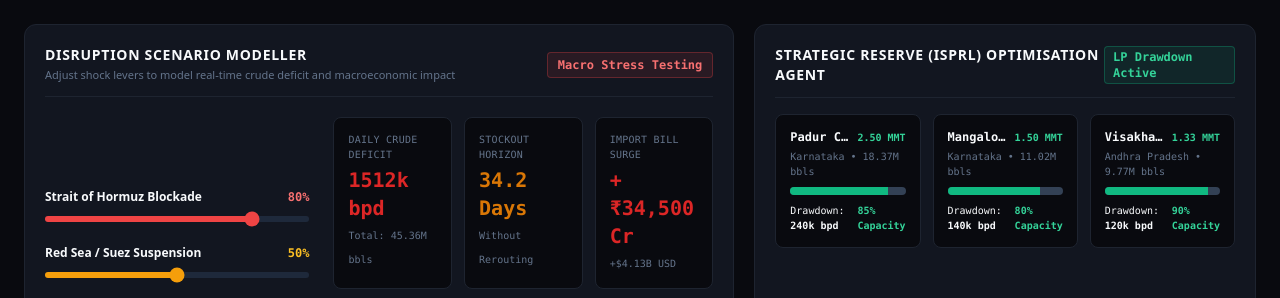
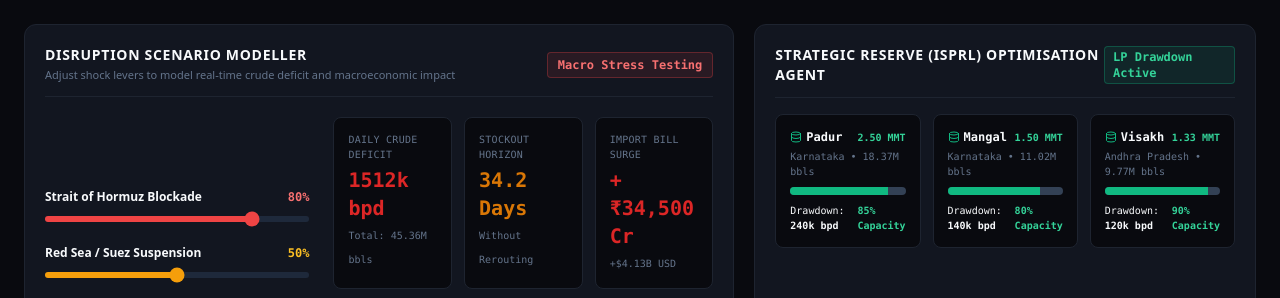
Before and after one commit to sohan1saha/India-energy-intelligence, a Next.js app in the folder frontend/: page / in a window 1280 px wide. Shown: the part 1189-1487 px from the top of the page. Built offline with nearby package versions, Linux system fonts and the light colour scheme; no server answers.

Commit message:
Allow users to click Padur, Mangalore, and Visakhapatnam cavern boxes in SPROptimizerCard to highlight and select them on the GIS map

```diff
--- a/frontend/src/app/page.tsx
+++ b/frontend/src/app/page.tsx
@@ -435,7 +435,12 @@ export default function Home() {
             />
           </div>
           <div className="lg:col-span-5 flex flex-col">
-            <SPROptimizerCard theme={theme} daysExtended={18.0} />
+            <SPROptimizerCard
+              theme={theme}
+              daysExtended={18.0}
+              selectedNodeId={selectedNodeId}
+              onSelectCavern={(cavernId) => handleSelectNode(selectedNodeId === cavernId ? null : cavernId)}
+            />
           </div>
         </div>
 
--- a/frontend/src/components/SPROptimizerCard.tsx
+++ b/frontend/src/components/SPROptimizerCard.tsx
@@ -1,14 +1,27 @@
 'use client';
 
 import React from 'react';
-import { ShieldCheck } from 'lucide-react';
+import { ShieldCheck, Database } from 'lucide-react';
 
 interface SPROptimizerCardProps {
   theme: 'dark' | 'cream';
   daysExtended: number;
+  selectedNodeId?: string | null;
+  onSelectCavern?: (cavernId: string) => void;
 }
 
-export const SPROptimizerCard: React.FC<SPROptimizerCardProps> = ({ theme, daysExtended }) => {
+export const SPROptimizerCard: React.FC<SPROptimizerCardProps> = ({
+  theme,
+  daysExtended,
+  selectedNodeId,
+  onSelectCavern
+}) => {
+  const handleCavernClick = (id: string) => {
+    if (onSelectCavern) {
+      onSelectCavern(id);
+    }
+  };
+
   return (
     <div className={`p-5 rounded-xl border transition-colors flex flex-col h-full ${
       theme === 'dark' ? 'bg-dark-card border-dark-border text-dark-text' : 'bg-cream-card border-cream-border text-cream-text'
@@ -25,11 +38,22 @@ export const SPROptimizerCard: React.FC<SPROptimizerCardProps> = ({ theme, daysE
 
       {/* Cavern Grid */}
       <div className="grid grid-cols-1 md:grid-cols-3 gap-3 mb-4 font-mono">
-        <div className={`p-3.5 rounded-lg border ${
-          theme === 'dark' ? 'bg-dark-bg border-dark-border' : 'bg-cream-bg border-cream-border'
-        }`}>
+        {/* Padur Cavern Box */}
+        <div
+          onClick={() => handleCavernClick('padur')}
+          className={`p-3.5 rounded-lg border cursor-pointer transition ${
+            selectedNodeId === 'padur'
+              ? 'border-emerald-500 bg-emerald-500/10 ring-2 ring-emerald-500 shadow-md scale-[1.02]'
+              : theme === 'dark'
+              ? 'bg-dark-bg border-dark-border hover:border-slate-500'
+              : 'bg-cream-bg border-cream-border hover:border-slate-500'
+          }`}
+        >
           <div className="flex items-center justify-between gap-2 mb-1">
-            <span className="text-xs font-bold truncate">Padur Cavern</span>
+            <div className="flex items-center gap-1 text-xs font-bold truncate">
+              <Database className="w-3 h-3 text-emerald-500 shrink-0" />
+              <span>Padur Cavern</span>
+            </div>
             <span className={`text-[10px] font-bold shrink-0 ${theme === 'dark' ? 'text-emerald-400' : 'text-emerald-800'}`}>2.50 MMT</span>
           </div>
           <p className="text-[10px] text-slate-500 mb-2 font-medium">Karnataka • 18.37M bbls</p>
@@ -43,11 +67,22 @@ export const SPROptimizerCard: React.FC<SPROptimizerCardProps> = ({ theme, daysE
           </div>
         </div>
 
-        <div className={`p-3.5 rounded-lg border ${
-          theme === 'dark' ? 'bg-dark-bg border-dark-border' : 'bg-cream-bg border-cream-border'
-        }`}>
+        {/* Mangalore Cavern Box */}
+        <div
+          onClick={() => handleCavernClick('mangalore')}
+          className={`p-3.5 rounded-lg border cursor-pointer transition ${
+            selectedNodeId === 'mangalore'
+              ? 'border-emerald-500 bg-emerald-500/10 ring-2 ring-emerald-500 shadow-md scale-[1.02]'
+              : theme === 'dark'
+              ? 'bg-dark-bg border-dark-border hover:border-slate-500'
+              : 'bg-cream-bg border-cream-border hover:border-slate-500'
+          }`}
+        >
           <div className="flex items-center justify-between gap-2 mb-1">
-            <span className="text-xs font-bold truncate">Mangalore Cavern</span>
+            <div className="flex items-center gap-1 text-xs font-bold truncate">
+              <Database className="w-3 h-3 text-emerald-500 shrink-0" />
+              <span>Mangalore Cavern</span>
+            </div>
             <span className={`text-[10px] font-bold shrink-0 ${theme === 'dark' ? 'text-emerald-400' : 'text-emerald-800'}`}>1.50 MMT</span>
           </div>
           <p className="text-[10px] text-slate-500 mb-2 font-medium">Karnataka • 11.02M bbls</p>
@@ -61,11 +96,22 @@ export const SPROptimizerCard: React.FC<SPROptimizerCardProps> = ({ theme, daysE
           </div>
         </div>
 
-        <div className={`p-3.5 rounded-lg border ${
-          theme === 'dark' ? 'bg-dark-bg border-dark-border' : 'bg-cream-bg border-cream-border'
-        }`}>
+        {/* Visakhapatnam Cavern Box */}
+        <div
+          onClick={() => handleCavernClick('visakh')}
+          className={`p-3.5 rounded-lg border cursor-pointer transition ${
+            selectedNodeId === 'visakh'
+              ? 'border-emerald-500 bg-emerald-500/10 ring-2 ring-emerald-500 shadow-md scale-[1.02]'
+              : theme === 'dark'
+              ? 'bg-dark-bg border-dark-border hover:border-slate-500'
+              : 'bg-cream-bg border-cream-border hover:border-slate-500'
+          }`}
+        >
           <div className="flex items-center justify-between gap-2 mb-1">
-            <span className="text-xs font-bold truncate">Visakhapatnam</span>
+            <div className="flex items-center gap-1 text-xs font-bold truncate">
+              <Database className="w-3 h-3 text-emerald-500 shrink-0" />
+              <span>Visakhapatnam</span>
+            </div>
             <span className={`text-[10px] font-bold shrink-0 ${theme === 'dark' ? 'text-emerald-400' : 'text-emerald-800'}`}>1.33 MMT</span>
           </div>
           <p className="text-[10px] text-slate-500 mb-2 font-medium">Andhra Pradesh • 9.77M bbls</p>
```
